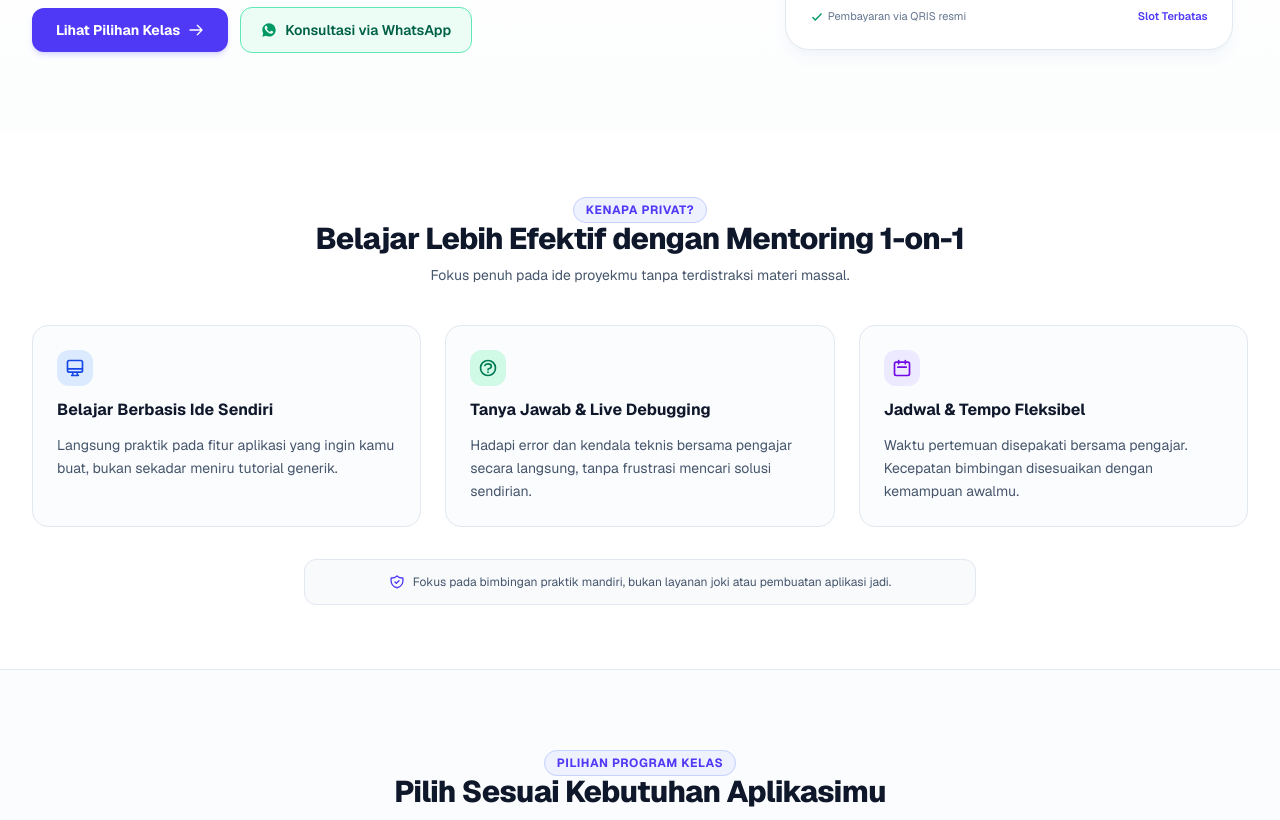
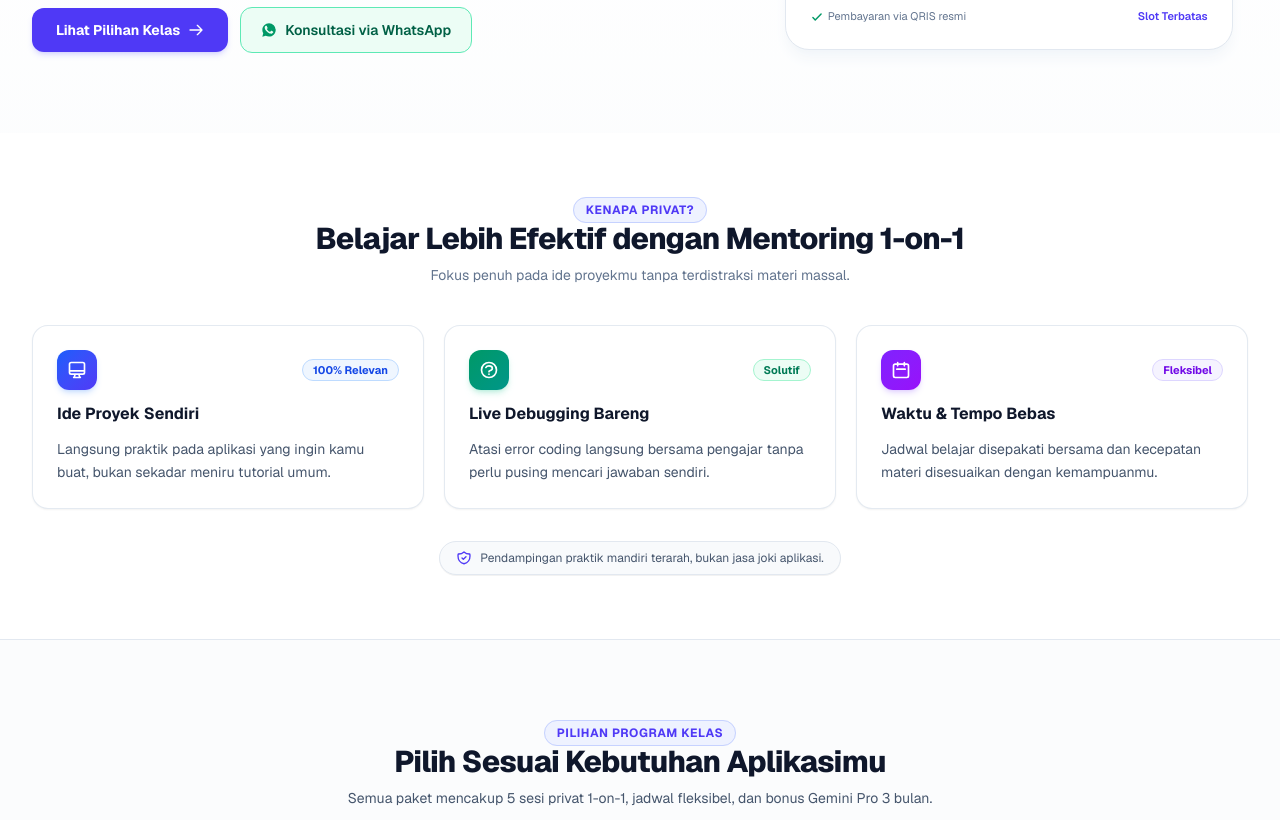
Before and after one commit to ardhikaxx/class-private, a Next.js app: page / in a window 1280 px wide. Shown: the part 480-1300 px from the top of the page. Built offline with nearby package versions, Linux system fonts and the light colour scheme.

Commit message:
style: enhance and streamline Kenapa Privat section with modern cards

```diff
--- a/components/landing/ProblemSection.tsx
+++ b/components/landing/ProblemSection.tsx
@@ -5,60 +5,88 @@ export function ProblemSection() {
   const points = [
     {
       icon: LaptopIcon,
-      color: 'bg-blue-100 text-blue-700',
-      title: 'Belajar Berbasis Ide Sendiri',
-      desc: 'Langsung praktik pada fitur aplikasi yang ingin kamu buat, bukan sekadar meniru tutorial generik.'
+      gradient: 'from-blue-600 to-indigo-600 shadow-blue-500/20',
+      badge: '100% Relevan',
+      badgeColor: 'bg-blue-50 text-blue-700 border-blue-200',
+      title: 'Ide Proyek Sendiri',
+      desc: 'Langsung praktik pada aplikasi yang ingin kamu buat, bukan sekadar meniru tutorial umum.'
     },
     {
       icon: HelpCircleIcon,
-      color: 'bg-emerald-100 text-emerald-700',
-      title: 'Tanya Jawab & Live Debugging',
-      desc: 'Hadapi error dan kendala teknis bersama pengajar secara langsung, tanpa frustrasi mencari solusi sendirian.'
+      gradient: 'from-emerald-600 to-teal-600 shadow-emerald-500/20',
+      badge: 'Solutif',
+      badgeColor: 'bg-emerald-50 text-emerald-700 border-emerald-200',
+      title: 'Live Debugging Bareng',
+      desc: 'Atasi error coding langsung bersama pengajar tanpa perlu pusing mencari jawaban sendiri.'
     },
     {
       icon: CalendarIcon,
-      color: 'bg-violet-100 text-violet-700',
-      title: 'Jadwal & Tempo Fleksibel',
-      desc: 'Waktu pertemuan disepakati bersama pengajar. Kecepatan bimbingan disesuaikan dengan kemampuan awalmu.'
+      gradient: 'from-violet-600 to-purple-600 shadow-violet-500/20',
+      badge: 'Fleksibel',
+      badgeColor: 'bg-violet-50 text-violet-700 border-violet-200',
+      title: 'Waktu & Tempo Bebas',
+      desc: 'Jadwal belajar disepakati bersama dan kecepatan materi disesuaikan dengan kemampuanmu.'
     }
   ];
 
   return (
-    <section id="solusi" className="py-12 lg:py-16 bg-white border-b border-slate-200">
+    <section id="solusi" className="py-12 lg:py-16 bg-white border-b border-slate-200 relative overflow-hidden">
       <div className="max-w-7xl mx-auto px-4 sm:px-6 lg:px-8">
-        <div className="text-center max-w-2xl mx-auto space-y-2 mb-10">
+        {/* Section Header */}
+        <div className="text-center max-w-2xl mx-auto space-y-2 mb-8 sm:mb-10">
           <span className="text-xs font-bold uppercase tracking-wider text-indigo-600 bg-indigo-50 px-3 py-1 rounded-full border border-indigo-200">
             Kenapa Privat?
           </span>
           <h2 className="text-2xl sm:text-3xl font-extrabold text-slate-900 tracking-tight">
             Belajar Lebih Efektif dengan Mentoring 1-on-1
           </h2>
-          <p className="text-xs sm:text-sm text-slate-600">
+          <p className="text-xs sm:text-sm text-slate-500">
             Fokus penuh pada ide proyekmu tanpa terdistraksi materi massal.
           </p>
         </div>
 
-        <div className="grid grid-cols-1 md:grid-cols-3 gap-6">
+        {/* 3 Sleek Cards */}
+        <div className="grid grid-cols-1 md:grid-cols-3 gap-5">
           {points.map((pt, idx) => {
             const Icon = pt.icon;
             return (
               <div
                 key={idx}
-                className="p-5 sm:p-6 rounded-2xl border border-slate-200 bg-slate-50/50 hover:bg-white hover:border-indigo-200 transition-all space-y-3"
+                className="group relative rounded-2xl border border-slate-200/90 bg-white p-5 sm:p-6 shadow-xs hover:shadow-lg hover:border-indigo-300 transition-all duration-200 flex flex-col justify-between space-y-3"
               >
-                <div className={`w-9 h-9 rounded-xl ${pt.color} flex items-center justify-center`}>
-                  <Icon className="w-5 h-5" />
+                <div className="space-y-3">
+                  <div className="flex items-center justify-between">
+                    <div
+                      className={`w-10 h-10 rounded-xl bg-gradient-to-br ${pt.gradient} text-white flex items-center justify-center shadow-md group-hover:scale-105 transition-transform`}
+                    >
+                      <Icon className="w-5 h-5 text-white" />
+                    </div>
+                    <span
+                      className={`text-[11px] font-bold px-2.5 py-0.5 rounded-full border ${pt.badgeColor}`}
+                    >
+                      {pt.badge}
+                    </span>
+                  </div>
+
+                  <h3 className="text-base font-bold text-slate-900 group-hover:text-indigo-600 transition-colors">
+                    {pt.title}
+                  </h3>
+
+                  <p className="text-xs sm:text-sm text-slate-600 leading-relaxed">
+                    {pt.desc}
+                  </p>
                 </div>
-                <h3 className="text-base font-bold text-slate-900">{pt.title}</h3>
-                <p className="text-xs sm:text-sm text-slate-600 leading-relaxed">{pt.desc}</p>
               </div>
             );
           })}
         </div>
 
-        <div className="mt-8 p-3.5 rounded-xl bg-slate-50 border border-slate-200 text-center max-w-2xl mx-auto flex items-center justify-center gap-2 text-xs text-slate-600">
-          <ShieldCheckIcon className="w-4 h-4 text-indigo-600 flex-shrink-0" />
-          <span>Fokus pada bimbingan praktik mandiri, bukan layanan joki atau pembuatan aplikasi jadi.</span>
+        {/* Minimalist Trust Pill */}
+        <div className="mt-8 text-center">
+          <div className="inline-flex items-center gap-2 px-4 py-2 rounded-full bg-slate-50 border border-slate-200 text-xs text-slate-600 shadow-2xs">
+            <ShieldCheckIcon className="w-4 h-4 text-indigo-600 flex-shrink-0" />
+            <span>Pendampingan praktik mandiri terarah, bukan jasa joki aplikasi.</span>
+          </div>
         </div>
       </div>
     </section>
```
